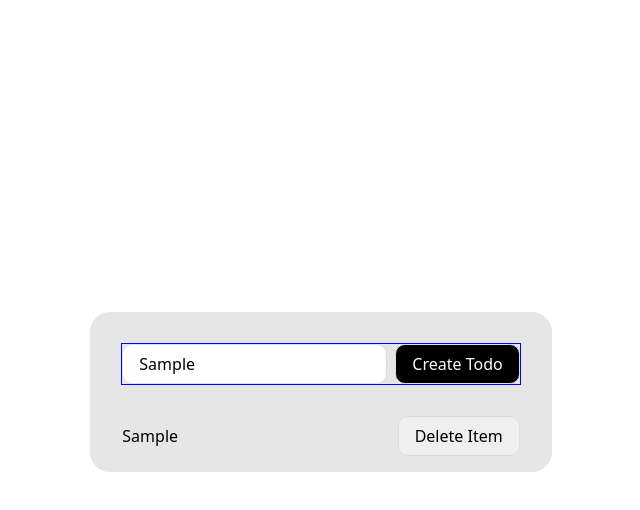
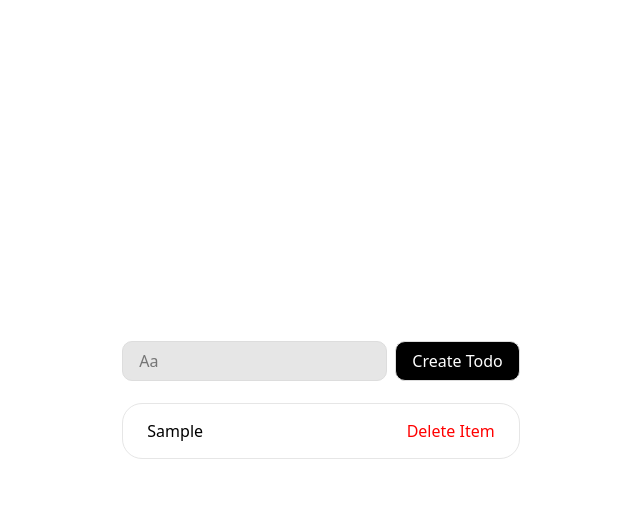
Before and after one commit to hamdi4-beep/github-fetcher, a React (Create React App) app: page / in a window 1280 px wide. Both pictures are taken after typing "Sample" into the empty fields and a click on the button "Create Todo". Shown: the top 510 px of the page, without its empty margins (319-959 px from the left). Built offline with nearby package versions, Linux system fonts and the light colour scheme.

Commit message:
added new files

```diff
--- a/src/App.js
+++ b/src/App.js
@@ -1,56 +1,5 @@
-import React, { useState } from 'react'
 import './styles'
-import { Form } from './Form'
-
-function TodoList(props) {
-    const list = props.list
-
-    return (
-        <ul>
-            {list.map((item, i) => (<React.Fragment key={i}>{props.children(item)}</React.Fragment>))}
-        </ul>
-    )
-}
-
-function TodoItem({ deleteItem, item }) {
-    return (
-        <li>
-            {item}
-            <button onClick={deleteItem}>Delete Item</button>
-        </li>
-    )
-}
-
-function TodosContainer() {
-    const [items, setItems] = useState([])
-
-    const handleSubmit = e => {
-        const formData = new FormData(e.currentTarget)
-        const todo_item = formData.get('todo-item')
-
-        if (!todo_item) return
-
-        setItems(Array.from(new Set([...items, todo_item])))
-
-        e.preventDefault()
-    }
-
-    const handleDeleteClick = (e, target) => {
-        setItems(items.filter(item => !item.includes(target)))
-    }
-
-    return (
-        <div className='todos__container'>
-            <Form onSubmit={handleSubmit} />
-
-            {items.length > 0 && (
-                <TodoList list={items}>
-                    {item => (<TodoItem deleteItem={e => handleDeleteClick(null, item)} item={item} />)}
-                </TodoList>
-            )}
-        </div>
-    )
-}
+import { TodosContainer } from './TodosContainer'
 
 export default function App() {
     return (
--- /dev/null
+++ b/src/TodoItem.js
@@ -0,0 +1,8 @@
+export function TodoItem({ deleteItem, item }) {
+    return (
+        <li>
+            {item}
+            <button onClick={deleteItem}>Delete Item</button>
+        </li>
+    )
+}
--- /dev/null
+++ b/src/TodoList.js
@@ -0,0 +1,11 @@
+import React from 'react'
+
+export function TodoList(props) {
+    const list = props.list
+
+    return (
+        <ul>
+            {list.map((item, i) => (<React.Fragment key={i}>{props.children(item)}</React.Fragment>))}
+        </ul>
+    )
+}
--- /dev/null
+++ b/src/TodosContainer.js
@@ -0,0 +1,37 @@
+import { useState } from "react"
+import { TodoList } from "./TodoList"
+import { TodoItem } from "./TodoItem"
+import { Form } from "./Form"
+
+export function TodosContainer() {
+    const [items, setItems] = useState([])
+
+    const handleSubmit = e => {
+        const formData = new FormData(e.currentTarget)
+        const todo_item = formData.get('todo-item')
+
+        if (!todo_item) return
+
+        setItems(Array.from(new Set([...items, todo_item])))
+
+        e.currentTarget['todo-item'].value = ''
+
+        e.preventDefault()
+    }
+
+    const handleDeleteClick = (e, target) => {
+        setItems(items.filter(item => !item.includes(target)))
+    }
+
+    return (
+        <div className='todos__container'>
+            <Form onSubmit={handleSubmit} />
+
+            {items.length > 0 && (
+                <TodoList list={items}>
+                    {item => (<TodoItem deleteItem={e => handleDeleteClick(null, item)} item={item} />)}
+                </TodoList>
+            )}
+        </div>
+    )
+}
--- a/src/styles/app.scss
+++ b/src/styles/app.scss
@@ -1,20 +1,21 @@
 @forward 'globals';
-
-form {
-    outline: 1px solid blue;
-}
 
 .todos {
 
     &__container {
-        background-color: #E6E6E6;
-        border-radius: 20px;
-        padding: 2rem;
-        padding-bottom: 0;
+
+        input {
+            background-color: #E6E6E6;
+        }
 
         ul {
+            border: 1px solid #E6E6E6;
+            border-radius: 20px;
             list-style-type: none;
+            margin: 0;
             padding: 0;
+            margin-top: 1.4rem;
+            padding-inline: 1.5rem;
 
             & > * + * {
                 border-top: 1px solid black;
@@ -31,7 +32,12 @@ form {
             }
 
             button {
+                background: none;
+                color: red;
                 margin-left: 1rem;
+                border: none;
+                cursor: pointer;
+                padding: 0;
             }
         }
     }
```
